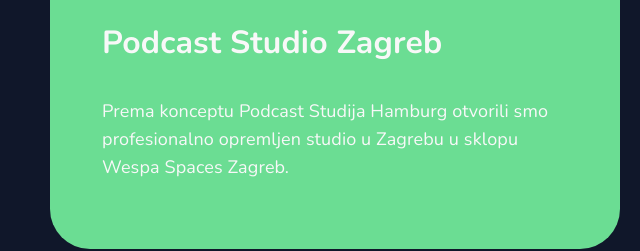
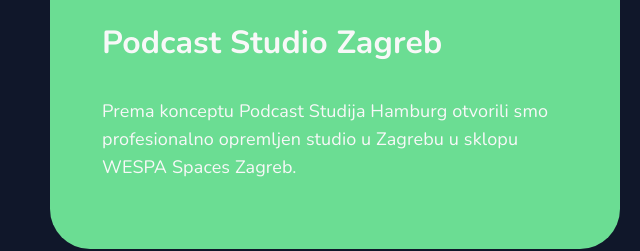
Before and after one commit to marrowlabs/podcaststudio, a plain HTML site: page index.html in a window 1280 px wide. Shown: the part 6767-7018 px from the top of the page, 640-1280 px from the left. Drawn offline with nearby package versions, Linux system fonts and the light colour scheme.

Commit message:
change wespa text

```diff
--- a/index.html
+++ b/index.html
@@ -407,7 +407,7 @@
                 <h6>Podcast Studio Zagreb</h6>
                 <p>
                   Prema konceptu Podcast Studija Hamburg otvorili smo
-                  profesionalno opremljen studio u Zagrebu u sklopu Wespa Spaces
+                  profesionalno opremljen studio u Zagrebu u sklopu WESPA Spaces
                   Zagreb.
                 </p>
               </div>
```
